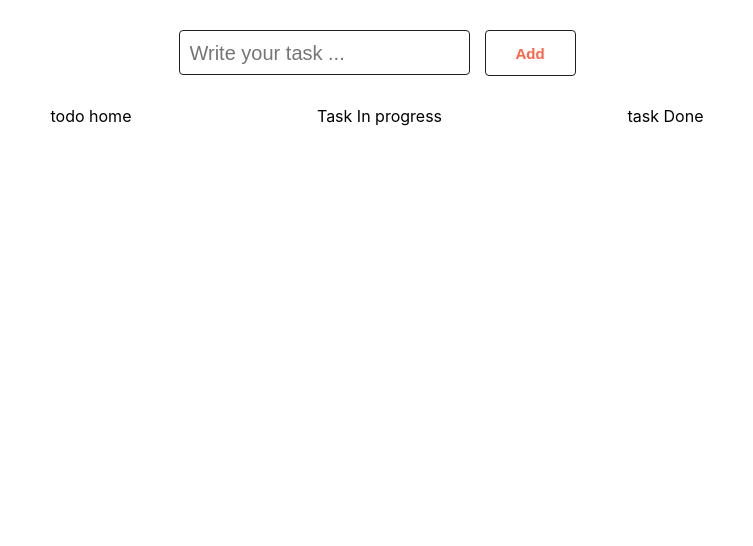
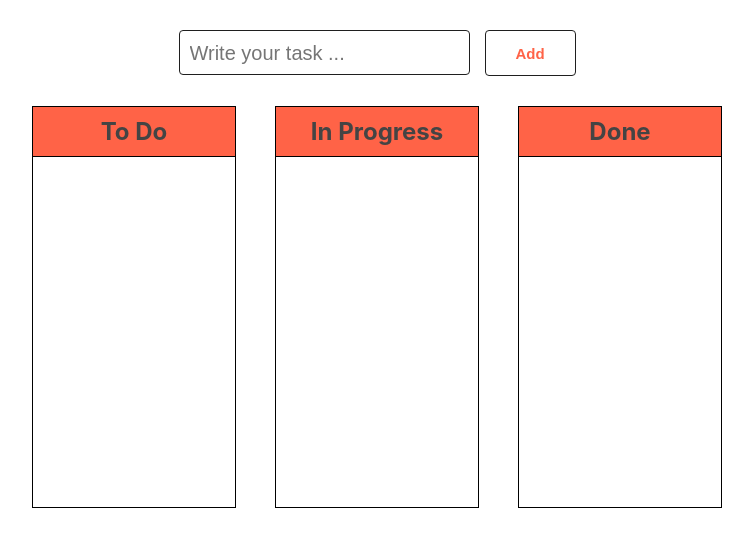
Before and after one commit to Mehedi4467/kanban-board-client, a React (Create React App) app: page / in a window 1280 px wide. Shown: the top 546 px of the page, without its empty margins (263-1016 px from the left). Built offline with nearby package versions, Linux system fonts and the light colour scheme.

Commit message:
todo,inProgress and task done section design complated

```diff
--- /dev/null
+++ b/src/Components/Home/Common.css
@@ -0,0 +1,17 @@
+.main-section {
+    width: 202px;
+    height: 400px;
+    border: 1px solid black;
+}
+
+.body {
+    background-color: #FF6347;
+}
+
+.body h2 {
+    margin: 0;
+    color: #444444;
+    text-align: center;
+    padding: 10px 0;
+    border-bottom: 1px solid black;
+}
--- a/src/Components/Home/Home.css
+++ b/src/Components/Home/Home.css
@@ -1,5 +1,5 @@
 .container {
-    width: 80%;
+    width: 60%;
     margin: 0 auto;
 }
 
@@ -14,7 +14,7 @@
 
 }
 
-/* mobile divice */
+/* mobile device */
 @media only screen and (max-width: 576px) {
     .grid-container {
         display: grid;
@@ -25,7 +25,7 @@
 }
 
 
-/* medium divice */
+/* medium device */
 @media only screen and (min-width: 576px) and (max-width: 768px) {
     .grid-container {
         display: grid;
--- a/src/Components/Home/InProgress/InProgress.js
+++ b/src/Components/Home/InProgress/InProgress.js
@@ -1,10 +1,12 @@
 import React from 'react';
-
+import '../Common.css';
 const InProgress = () => {
     return (
-        <div>
-            Task In progress
-        </div>
+        <section className='main-section'>
+            <div className='body'>
+                <h2>In Progress</h2>
+            </div>
+        </section>
     );
 };
 
--- a/src/Components/Home/TaskDone/TaskDone.js
+++ b/src/Components/Home/TaskDone/TaskDone.js
@@ -1,10 +1,12 @@
 import React from 'react';
-
+import '../Common.css';
 const TaskDone = () => {
     return (
-        <div>
-            task Done
-        </div>
+        <section className='main-section'>
+            <div className='body'>
+                <h2>Done</h2>
+            </div>
+        </section>
     );
 };
 
--- a/src/Components/Home/ToDo/ToDo.js
+++ b/src/Components/Home/ToDo/ToDo.js
@@ -1,10 +1,12 @@
 import React from 'react';
-
+import '../Common.css';
 const ToDo = () => {
     return (
-        <div>
-            todo home
-        </div>
+        <section className='main-section'>
+            <div className='body'>
+                <h2>To Do</h2>
+            </div>
+        </section>
     );
 };
 
```
